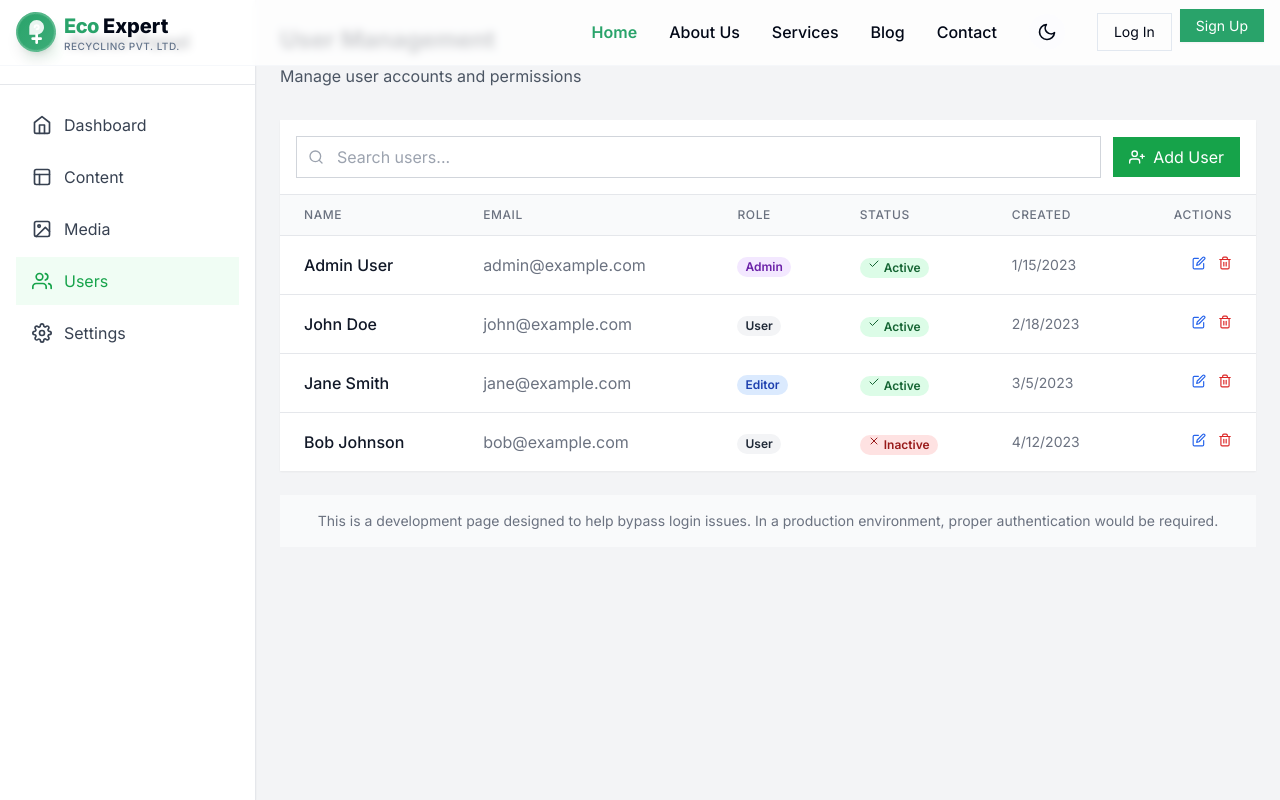
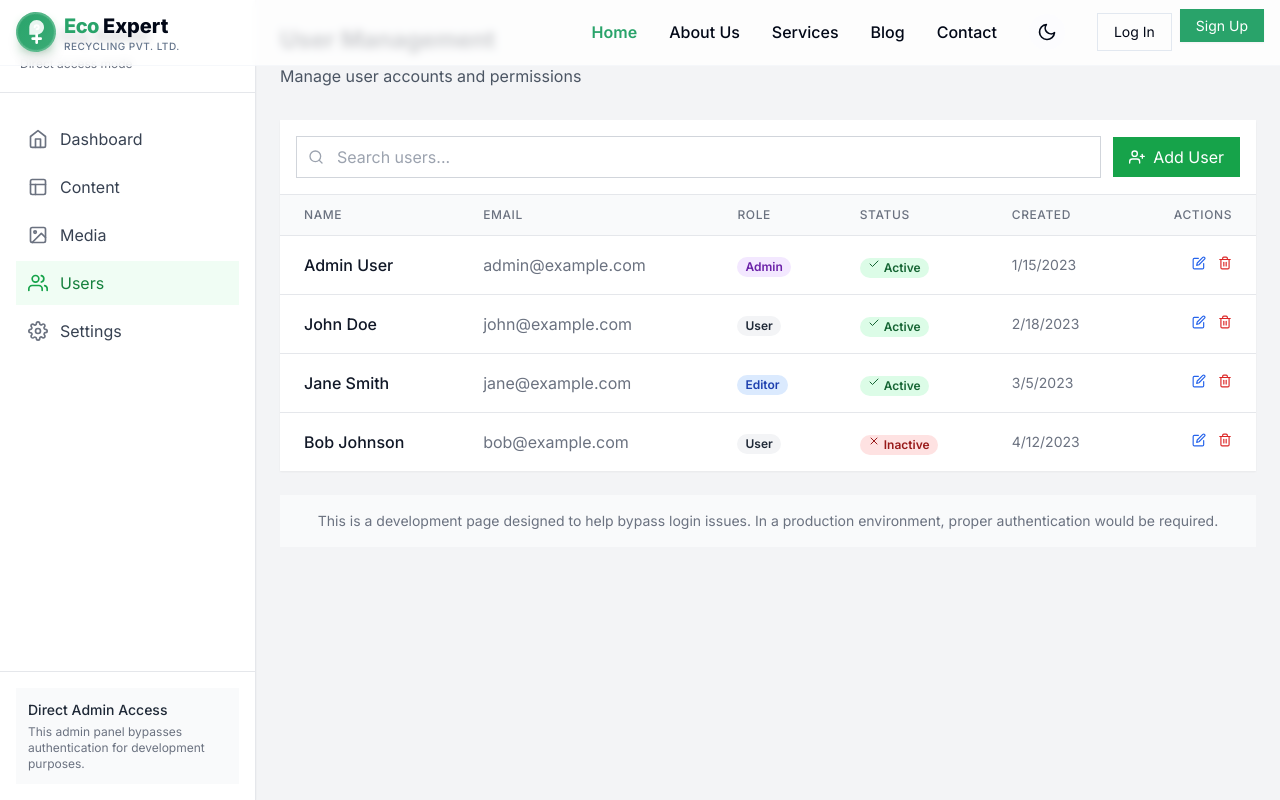
Before and after one commit to mamba-69/Eco12, a Next.js app: page /admin-direct/users in a window 1280 px wide. Built offline with nearby package versions, Linux system fonts and the light colour scheme.

Commit message:
Fix deployment issues - add users to SiteSettings type and fix imports in users page

```diff
--- a/src/app/admin-direct/users/page.tsx
+++ b/src/app/admin-direct/users/page.tsx
@@ -16,6 +16,88 @@ import {
   FiX,
 } from "react-icons/fi";
 import { useStore } from "@/app/lib/store";
+
+// Inline AdminSidebar component for deployment compatibility
+function AdminSidebar() {
+  return (
+    <aside className="w-64 bg-white dark:bg-gray-800 border-r border-gray-200 dark:border-gray-700 fixed h-full shadow-sm">
+      <div className="p-5 border-b border-gray-200 dark:border-gray-700">
+        <Link href="/admin-direct" className="flex items-center space-x-2">
+          <div className="h-8 w-8 rounded-md bg-green-600 flex items-center justify-center">
+            <span className="text-white font-bold text-lg">G</span>
+          </div>
+          <span className="text-lg font-semibold dark:text-white">
+            Guj Admin
+          </span>
+        </Link>
+        <p className="text-xs text-gray-500 dark:text-gray-400 mt-1">
+          Direct access mode
+        </p>
+      </div>
+
+      <nav className="mt-6 px-4">
+        <ul className="space-y-1">
+          <li>
+            <Link
+              href="/admin-direct"
+              className="flex items-center space-x-3 px-3 py-2.5 rounded-lg transition-colors text-gray-700 hover:bg-gray-100 dark:text-gray-300 dark:hover:bg-gray-700/50"
+            >
+              <FiHome className="w-5 h-5 text-gray-500 dark:text-gray-400" />
+              <span>Dashboard</span>
+            </Link>
+          </li>
+          <li>
+            <Link
+              href="/admin-direct/content"
+              className="flex items-center space-x-3 px-3 py-2.5 rounded-lg transition-colors text-gray-700 hover:bg-gray-100 dark:text-gray-300 dark:hover:bg-gray-700/50"
+            >
+              <FiLayout className="w-5 h-5 text-gray-500 dark:text-gray-400" />
+              <span>Content</span>
+            </Link>
+          </li>
+          <li>
+            <Link
+              href="/admin-direct/media"
+              className="flex items-center space-x-3 px-3 py-2.5 rounded-lg transition-colors text-gray-700 hover:bg-gray-100 dark:text-gray-300 dark:hover:bg-gray-700/50"
+            >
+              <FiImage className="w-5 h-5 text-gray-500 dark:text-gray-400" />
+              <span>Media</span>
+            </Link>
+          </li>
+          <li>
+            <Link
+              href="/admin-direct/users"
+              className="flex items-center space-x-3 px-3 py-2.5 rounded-lg bg-green-50 text-green-700 dark:bg-green-900/20 dark:text-green-400"
+            >
+              <FiUsers className="w-5 h-5 text-green-600 dark:text-green-400" />
+              <span>Users</span>
+            </Link>
+          </li>
+          <li>
+            <Link
+              href="/admin-direct/settings"
+              className="flex items-center space-x-3 px-3 py-2.5 rounded-lg transition-colors text-gray-700 hover:bg-gray-100 dark:text-gray-300 dark:hover:bg-gray-700/50"
+            >
+              <FiSettings className="w-5 h-5 text-gray-500 dark:text-gray-400" />
+              <span>Settings</span>
+            </Link>
+          </li>
+        </ul>
+      </nav>
+
+      <div className="absolute bottom-0 left-0 right-0 p-4 border-t border-gray-200 dark:border-gray-700">
+        <div className="bg-gray-50 dark:bg-gray-700 rounded-lg p-3">
+          <h3 className="text-sm font-medium text-gray-800 dark:text-white mb-1">
+            Direct Admin Access
+          </h3>
+          <p className="text-xs text-gray-500 dark:text-gray-400">
+            This admin panel bypasses authentication for development purposes.
+          </p>
+        </div>
+      </div>
+    </aside>
+  );
+}
 
 export default function DirectUserManagement() {
   const { siteSettings, updateSiteSettings } = useStore();
@@ -200,76 +282,7 @@ export default function DirectUserManagement() {
     <div className="min-h-screen bg-gray-100 dark:bg-gray-900">
       <div className="flex">
         {/* Sidebar */}
-        <aside className="w-64 bg-white dark:bg-gray-800 border-r border-gray-200 dark:border-gray-700 fixed h-full shadow-sm">
-          <div className="p-6 border-b border-gray-200 dark:border-gray-700">
-            <div className="flex items-center">
-              <span className="bg-green-100 dark:bg-green-900/30 p-2 rounded-md mr-2">
-                <FiSettings className="w-5 h-5 text-green-600 dark:text-green-400" />
-              </span>
-              <span className="text-xl font-bold">Admin Panel</span>
-            </div>
-          </div>
-
-          <nav className="p-4">
-            <ul className="space-y-1">
-              <li>
-                <Link
-                  href="/admin-direct"
-                  className="flex items-center px-4 py-3 rounded-md text-gray-700 dark:text-gray-300 hover:bg-gray-100 dark:hover:bg-gray-700"
-                >
-                  <span className="mr-3">
-                    <FiHome className="w-5 h-5" />
-                  </span>
-                  <span>Dashboard</span>
-                </Link>
-              </li>
-              <li>
-                <Link
-                  href="/admin-direct/content"
-                  className="flex items-center px-4 py-3 rounded-md text-gray-700 dark:text-gray-300 hover:bg-gray-100 dark:hover:bg-gray-700"
-                >
-                  <span className="mr-3">
-                    <FiLayout className="w-5 h-5" />
-                  </span>
-                  <span>Content</span>
-                </Link>
-              </li>
-              <li>
-                <Link
-                  href="/admin-direct/media"
-                  className="flex items-center px-4 py-3 rounded-md text-gray-700 dark:text-gray-300 hover:bg-gray-100 dark:hover:bg-gray-700"
-                >
-                  <span className="mr-3">
-                    <FiImage className="w-5 h-5" />
-                  </span>
-                  <span>Media</span>
-                </Link>
-              </li>
-              <li>
-                <Link
-                  href="/admin-direct/users"
-                  className="flex items-center px-4 py-3 rounded-md bg-green-50 dark:bg-green-900/20 text-green-600 dark:text-green-400"
-                >
-                  <span className="mr-3">
-                    <FiUsers className="w-5 h-5" />
-                  </span>
-                  <span>Users</span>
-                </Link>
-              </li>
-              <li>
-                <Link
-                  href="/admin-direct/settings"
-                  className="flex items-center px-4 py-3 rounded-md text-gray-700 dark:text-gray-300 hover:bg-gray-100 dark:hover:bg-gray-700"
-                >
-                  <span className="mr-3">
-                    <FiSettings className="w-5 h-5" />
-                  </span>
-                  <span>Settings</span>
-                </Link>
-              </li>
-            </ul>
-          </nav>
-        </aside>
+        <AdminSidebar />
 
         {/* Main content */}
         <main className="ml-64 flex-1 p-6">
--- a/src/app/lib/store.ts
+++ b/src/app/lib/store.ts
@@ -16,6 +16,15 @@ interface SiteSettings {
     instagram: string;
     linkedin: string;
   };
+  users?: Array<{
+    id: string;
+    name: string;
+    email: string;
+    role: string;
+    status: string;
+    createdAt: string;
+    lastLogin?: string | null;
+  }>;
 }
 
 interface ContentSettings {
```
